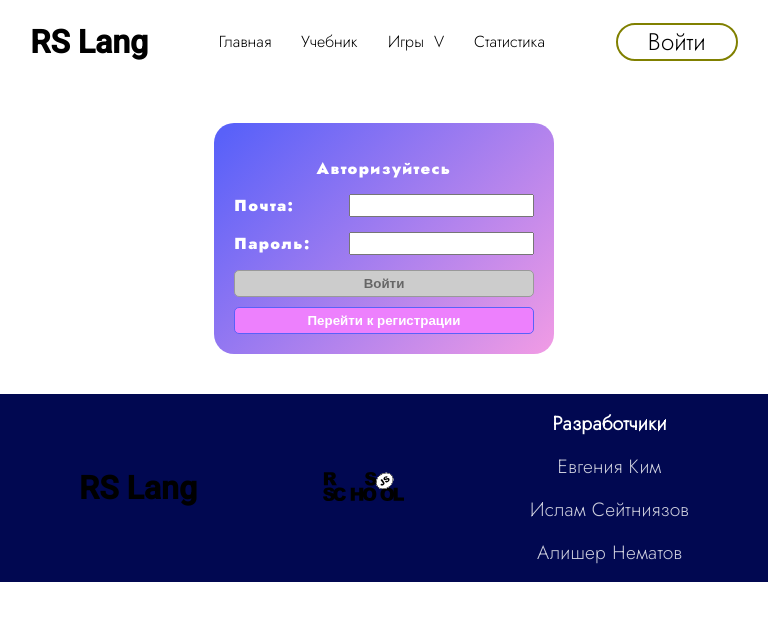
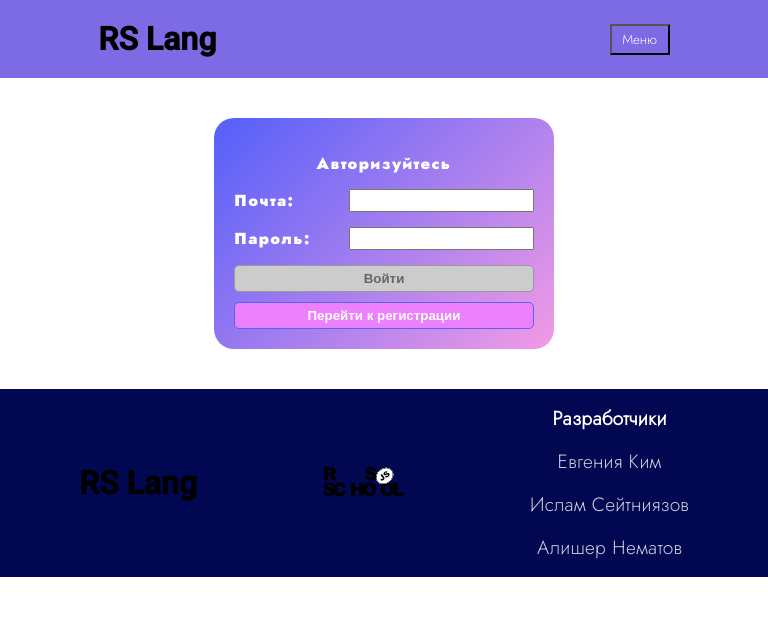
Before and after one commit to mDjeee/rslang, an Angular app: page /authorization in a window 768 px wide. Shown: the top 620 px of the page. Built offline with nearby package versions, Linux system fonts and the light colour scheme.

Commit message:
feat: add adaptive for mob version and hamburger menu

```diff
--- a/src/app/components/header/header-components/authorization-btn/authorization-btn.component.css
+++ b/src/app/components/header/header-components/authorization-btn/authorization-btn.component.css
@@ -6,6 +6,7 @@
   font-family: Jost-k;
 }
 
+@media (min-width: 780px) {
   .authorization__button {
     background-color: transparent;
     padding: 5px 30px;
@@ -18,3 +19,11 @@
     background-color: #00b8d4;
     cursor: pointer;
   }
+}
+
+@media (max-width: 779px) {
+  .authorization__button {
+   display: none;
+  }
+
+}
--- a/src/app/components/header/header-components/navigation/navigation.component.css
+++ b/src/app/components/header/header-components/navigation/navigation.component.css
@@ -1,3 +1,4 @@
+@media (min-width: 780px) {
   * {
     list-style: none;
     text-decoration: none;
@@ -52,3 +53,43 @@
   .dropdown__item_first {
     margin-top: 10px;
   }
+
+  .menu-button{
+    display: none;
+  }
+}
+
+@media (max-width: 779px){
+  .navigation {
+    display: flex;
+    align-self: flex-end;
+    order: 1;
+  }
+
+  .navigation__list {
+    display: none;
+  }
+  .menu-button {
+    width: 60px;
+    padding: 4px;
+    font-family: Jost-k;
+    background: #7d6be6;
+    color: white;
+  }
+  .app-title {
+    padding: 0 3px;
+  }
+
+.burger__link:hover {
+  background: #7d6be6;
+}
+  .burger__link {
+    background: white;
+    color: black;
+    font-family: Jost-k;
+  }
+  a {
+    text-decoration: none;
+  }
+
+}
--- a/src/app/components/header/header-components/navigation/navigation.component.html
+++ b/src/app/components/header/header-components/navigation/navigation.component.html
@@ -12,4 +12,13 @@
     </li>
     <li class="navigation__item"><a class="navigation__link" routerLink="/statistics">Статистика</a></li>
   </ul>
+  <button mat-button [matMenuTriggerFor]="beforeMenu" class="menu-button">Меню</button>
+  <mat-menu #beforeMenu="matMenu" xPosition="before" classList="menu-mat">
+    <a routerLink="/"><button mat-menu-item class="burger__link">Главная</button></a>
+    <a routerLink="/textbook"><button mat-menu-item class="burger__link">Учебник</button></a>
+    <a routerLink="/games/audiocall"><button mat-menu-item class="burger__link">Аудиовызов</button></a>
+    <a routerLink="/games/sprint"><button mat-menu-item class="burger__link">Спринт</button></a>
+    <a routerLink="/statistics"><button mat-menu-item class="burger__link">Статистика</button></a>
+    <a  href="/authorization"><button mat-menu-item class="burger__link">Авторизация</button></a>
+  </mat-menu>
 </nav>
--- a/src/app/components/header/header.component.css
+++ b/src/app/components/header/header.component.css
@@ -4,4 +4,34 @@
   align-items: center;
   width: 100%;
   padding: 20px 0;
+  background: #7d6be6;
 }
+@media (min-width: 780px) {
+  .header {
+    display: flex;
+    justify-content:space-around;
+    align-items: center;
+    width: 100%;
+    padding: 20px 0;
+    background: #7d6be6;
+  }
+}
+
+@media (max-width: 779px) and (min-width: 400px){
+  .header {
+    display: flex;
+    justify-content:space-around;
+    align-items: center;
+    width: 100%;
+    padding: 20px 0;
+    background: #7d6be6;
+  }
+
+  .authorization {
+    order: 0;
+  }
+
+  .nav {
+    order: 1;
+  }
+}
--- a/src/app/components/header/header.component.html
+++ b/src/app/components/header/header.component.html
@@ -1,5 +1,5 @@
 <header class="header">
   <app-appLogo></app-appLogo>
-  <app-navigation></app-navigation>
-  <app-authorization-btn></app-authorization-btn>
+  <app-navigation class="nav"></app-navigation>
+  <app-authorization-btn class="authorization"></app-authorization-btn>
 </header>
--- a/src/app/share/share.module.ts
+++ b/src/app/share/share.module.ts
@@ -37,6 +37,8 @@ import { StatisticsComponent } from '../pages/statistics/statistics.component';
 import { GameCardComponent } from '../components/game-card/game-card.component';
 import { BarChartComponent } from '../components/bar-chart/bar-chart.component';
 import { LinearChartComponent } from '../components/linear-chart/linear-chart.component';
+import {MatIconModule} from "@angular/material/icon";
+import {MatMenuModule} from "@angular/material/menu";
 
 
 
@@ -84,6 +86,8 @@ import { LinearChartComponent } from '../components/linear-chart/linear-chart.co
         MatTableModule,
         MatProgressSpinnerModule,
         MatSlideToggleModule,
+        MatIconModule,
+        MatMenuModule,
     ],
   exports: [
     TimerComponent,
```
Lines whose indentation alone changed are shown as unchanged.
